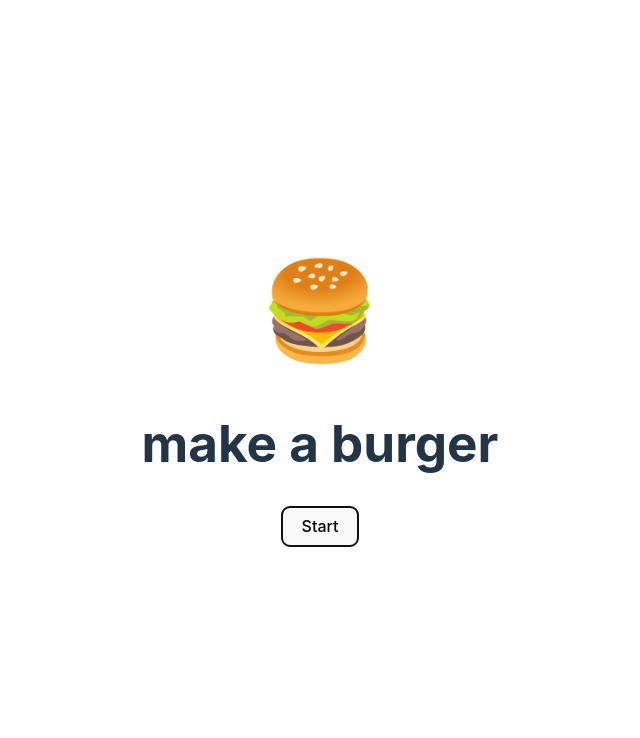
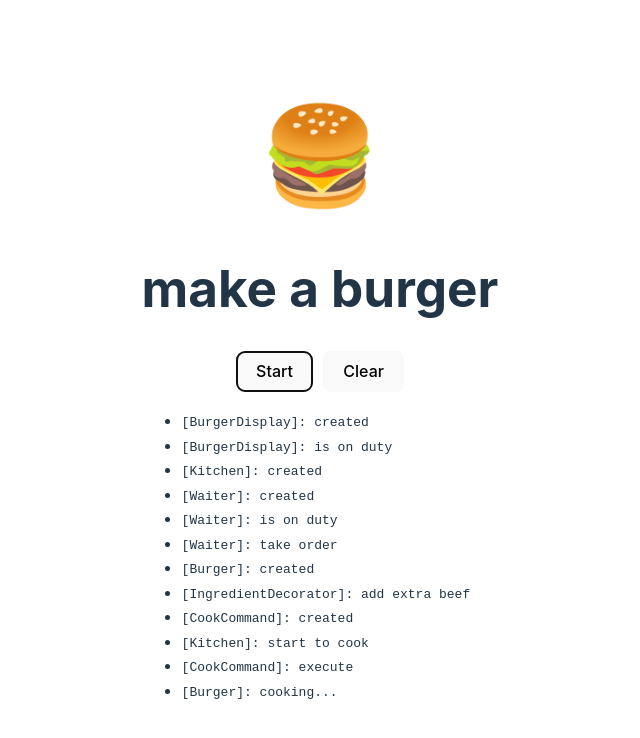
Before and after one commit to elderdog/make-a-burger, a Vue app: page / in a window 1280 px wide. Both pictures are taken after a click on the button "Start". Shown: the top 738 px of the page, without its empty margins (320-960 px from the left). Built offline with nearby package versions, Linux system fonts and the light colour scheme.

Commit message:
feat: log key events

```diff
--- a/src/classes/burgers/Burger.ts
+++ b/src/classes/burgers/Burger.ts
@@ -1,5 +1,6 @@
 import { v4 as uuid } from 'uuid'
 import type Ingredient from '../ingredients/Ingredient'
+import logger from '../utils/logger'
 
 export interface IBurger {
   getId(): string
@@ -19,6 +20,7 @@
   constructor(name: string, ingredients: Ingredient[]) {
     this.name = name
     this.ingredients = ingredients
+    logger.info('[Burger]: created')
   }
 
   public getId(): string {
@@ -43,8 +45,10 @@
   }
 
   public cook(): Promise<void> {
+    logger.info('[Burger]: cooking...')
     return new Promise(resolve => {
       setTimeout(() => {
+        logger.info('[Burger]: is cooked')
         resolve()
       }, 3000)
     })
--- a/src/classes/burgers/decorators/IngredientDecorator.ts
+++ b/src/classes/burgers/decorators/IngredientDecorator.ts
@@ -1,5 +1,6 @@
 import type Ingredient from '../../ingredients/Ingredient'
 import { type IBurger } from '../Burger'
+import logger from '../../utils/logger'
 
 export default abstract class IngredientDecorator implements IBurger {
   protected burger: IBurger
@@ -29,6 +30,7 @@
   }
 
   public addIngredients(ingredients: Ingredient[]): void {
+    logger.info(`[IngredientDecorator]: add extra ${ingredients.map(ingredient => ingredient.getName()).join()}`)
     this.burger.addIngredients(ingredients)
   }
 }
--- a/src/classes/commands/CookCommand.ts
+++ b/src/classes/commands/CookCommand.ts
@@ -1,5 +1,6 @@
 import { type IBurger } from '../burgers/Burger'
 import EventBus, { EventType } from '../common/EventBus'
+import logger from '../utils/logger'
 import Command from './Command'
 
 export default class CookCommand extends Command {
@@ -8,11 +9,14 @@
   constructor(burger: IBurger) {
     super()
     this.burger = burger
+    logger.info('[CookCommand]: created')
   }
 
   public execute(): void {
+    logger.info('[CookCommand]: execute')
     EventBus.emit(EventType.BURGER_COOKING, this.burger)
     this.burger.cook().then(() => {
+      logger.info('[CookCommand]: burger cooked')
       EventBus.emit(EventType.BURGER_COOKED, this.burger)
     })
   }
--- a/src/classes/displays/BurgerDisplay.ts
+++ b/src/classes/displays/BurgerDisplay.ts
@@ -1,5 +1,6 @@
 import EventBus, { EventType } from '../common/EventBus'
 import type { IBurger } from '../burgers/Burger'
+import logger from '../utils/logger'
 
 export default class BurgerDisplay {
   public isOnDuty: boolean
@@ -8,26 +9,39 @@
   constructor() {
     this.isOnDuty = false
     this.burgers = []
+    logger.info('[BurgerDisplay]: created')
   }
 
   public onDuty(): void {
+    if (this.isOnDuty) {
+      logger.info('[BurgerDisplay]: is already on duty')
+      return
+    }
+    logger.info('[BurgerDisplay]: is on duty')
     this.isOnDuty = true
     EventBus.on(EventType.BURGER_COOKED, this.add)
   }
 
   public offDuty(): void {
+    if (!this.isOnDuty) {
+      logger.info('[BurgerDisplay]: is already off duty')
+      return
+    }
+    logger.info('[BurgerDisplay]: is off duty')
     this.isOnDuty = false
     this.burgers = []
     EventBus.off(EventType.BURGER_COOKED, this.add)
   }
 
   public add = (burger: IBurger): void => {
+    logger.info(`[BurgerDisplay]: display burger: ${burger.getName()}`)
     this.checkStatus()
     this.burgers.push(burger)
     EventBus.emit(EventType.DISPLAY_UPDATE, burger)
   }
 
   public getList(): IBurger[] {
+    logger.info('[BurgerDisplay]: getList')
     this.checkStatus()
     return this.burgers
   }
--- a/src/classes/kitchens/Kitchen.ts
+++ b/src/classes/kitchens/Kitchen.ts
@@ -1,10 +1,12 @@
 import type Command from '../commands/Command'
+import logger from '../utils/logger'
 
 export default class Kitchen {
   protected commands: Command[]
 
   constructor() {
     this.commands = []
+    logger.info('[Kitchen]: created')
   }
 
   public addCommand(command: Command): void {
@@ -12,6 +14,7 @@
   }
 
   public cook(): void {
+    logger.info('[Kitchen]: start to cook')
     this.commands.reduce<void>((_, command) => command.execute(), undefined)
     this.commands = []
   }
--- a/src/classes/meals/adapters/MealToDineInAdapter.ts
+++ b/src/classes/meals/adapters/MealToDineInAdapter.ts
@@ -1,5 +1,6 @@
 import type { IMeal } from '../Meal'
 import type Meal from '../Meal'
+import logger from '../../utils/logger'
 
 export interface IDineInMeal extends IMeal {
   getTableware(): string
@@ -10,6 +11,7 @@
 
   constructor(meal: Meal) {
     this.meal = meal
+    logger.info('[MealToDineInAdapter]: created, prepare tableware')
   }
 
   public getId(): string {
--- a/src/classes/meals/adapters/MealToTakeOutAdapter.ts
+++ b/src/classes/meals/adapters/MealToTakeOutAdapter.ts
@@ -1,5 +1,6 @@
 import type { IMeal } from '../Meal'
 import type Meal from '../Meal'
+import logger from '../../utils/logger'
 
 export interface ITakeOutMeal extends IMeal {
   getWrapping(): string
@@ -12,6 +13,7 @@
   constructor(meal: Meal, deliveryFee: number) {
     this.meal = meal
     this.deliveryFee = deliveryFee
+    logger.info('[MealToTakeOutAdapter]: created, prepare to deliver')
   }
 
   public getId(): string {
--- a/src/classes/waiters/Waiter.ts
+++ b/src/classes/waiters/Waiter.ts
@@ -15,6 +15,7 @@
 import CheeseDecorator from '../burgers/decorators/CheeseDecorator'
 import LettuceDecorator from '../burgers/decorators/LettuceDecorator'
 import TomatoDecorator from '../burgers/decorators/TomatoDecorator'
+import logger from '../utils/logger'
 
 export enum BurgerType {
   BEEF = 'Beef Burger',
@@ -48,20 +49,32 @@
     BurgerRegistry.register(BurgerType.BEEF, BeefBurger)
     BurgerRegistry.register(BurgerType.CHEESE, CheeseBurger)
     BurgerRegistry.register(BurgerType.VEGGIE, VeggieBurger)
+    logger.info('[Waiter]: created')
   }
 
   public onDuty(): void {
+    if (this.isOnDuty) {
+      logger.info('[Waiter]: is already on duty')
+      return
+    }
+    logger.info('[Waiter]: is on duty')
     this.isOnDuty = true
     EventBus.on(EventType.DISPLAY_UPDATE, this.serve)
   }
 
   public offDuty(): void {
+    if (!this.isOnDuty) {
+      logger.info('[Waiter]: is already off duty')
+      return
+    }
+    logger.info('[Waiter]: is off duty')
     this.isOnDuty = false
     this.orders = []
     EventBus.off(EventType.DISPLAY_UPDATE, this.serve)
   }
 
   public takeOrder(burgerType: BurgerType, dineIn: boolean, extras: IngredientType[]): void {
+    logger.info('[Waiter]: take order')
     this.checkStatus()
     const burger = BurgerFactory.createBurger(burgerType)
     const decoratedBurger = extras.reduce<IBurger>((burger, extra) => this.decorateBurger(burger, extra), burger)
@@ -77,6 +90,7 @@
   }
 
   public serve = (burger: IBurger): void => {
+    logger.info('[Waiter]: serve order')
     this.checkStatus()
     const idx = this.orders.findIndex(order => order.meal.getId() === burger.getId())
     if (idx === -1) return
--- a/src/components/HelloWorld.vue
+++ b/src/components/HelloWorld.vue
@@ -1,11 +1,11 @@
 <script setup lang="ts">
-import { ref } from 'vue'
 import Waiter, { BurgerType } from '../classes/waiters/Waiter'
 import BurgerDisplay from '../classes/displays/BurgerDisplay'
+import { useLoggerStore } from '../stores/logger'
 
 defineProps<{ msg: string }>()
 
-const logs = ref<string[]>([])
+const logger = useLoggerStore()
 
 function start() {
   const burgerDisplay = new BurgerDisplay()
@@ -13,15 +13,20 @@
   const waiter = new Waiter()
   waiter.onDuty()
   waiter.takeOrder(BurgerType.BEEF, true, ['cheese'])
-  waiter.on('meal-ready', meal => logs.value.push(meal.getName()))
+  waiter.on('meal-ready', meal => {
+    logger.info(`[Client]: get ready to eat ${meal.getName()}`)
+    burgerDisplay.offDuty()
+    waiter.offDuty()
+  })
 }
 </script>
 
 <template>
   <h1>{{ msg }}</h1>
   <button type="button" @click="start">Start</button>
+  <button type="button" @click="logger.clear">Clear</button>
   <ul class="log">
-    <li v-for="log in logs" :key="log"><code>{{ log }}</code></li>
+    <li v-for="log in logger.logs" :key="log"><code>{{ log }}</code></li>
   </ul>
 </template>
 
@@ -32,4 +37,7 @@
 .log {
   text-align: left;
 }
+button + button {
+  margin-left: 10px;
+}
 </style>
```
